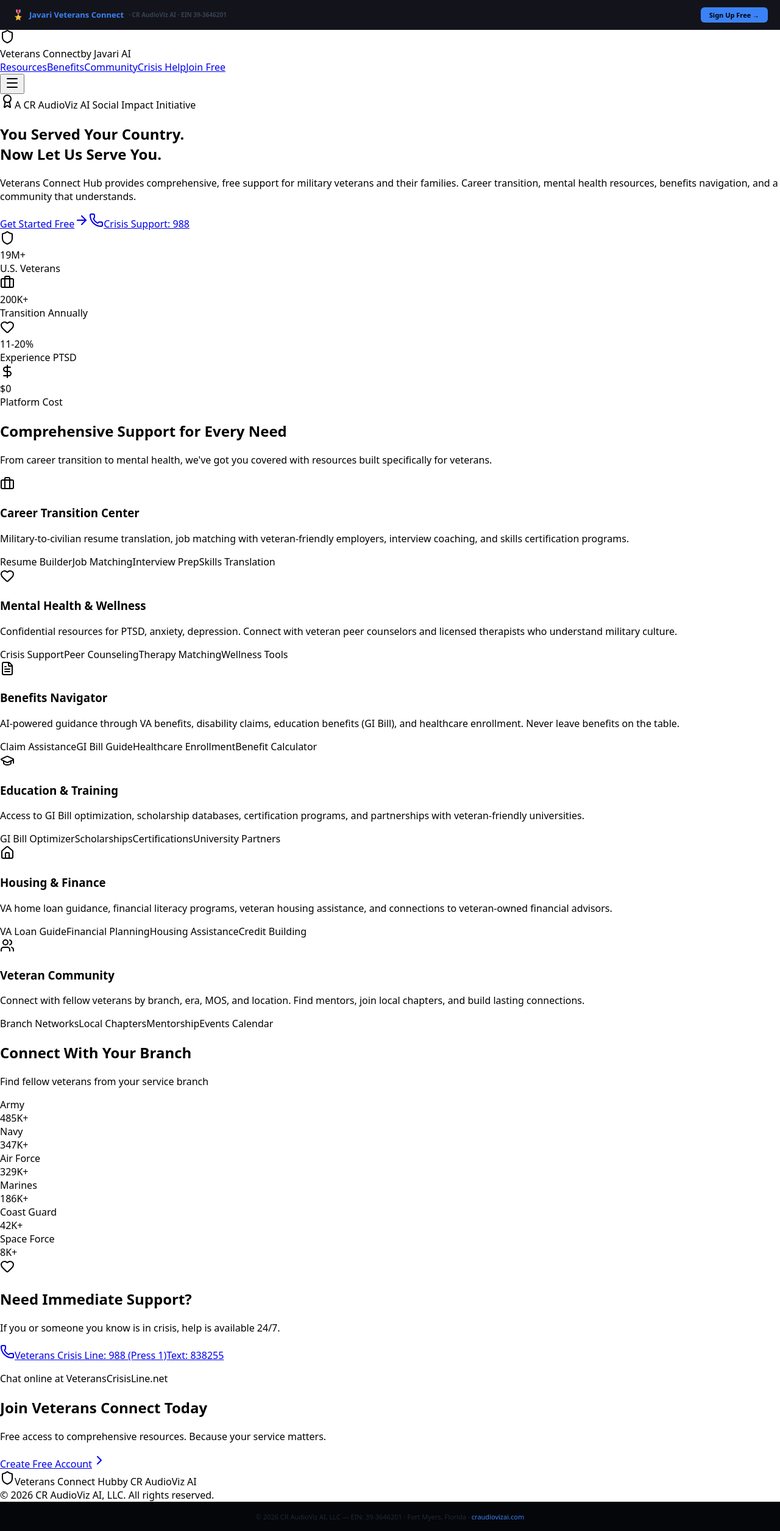
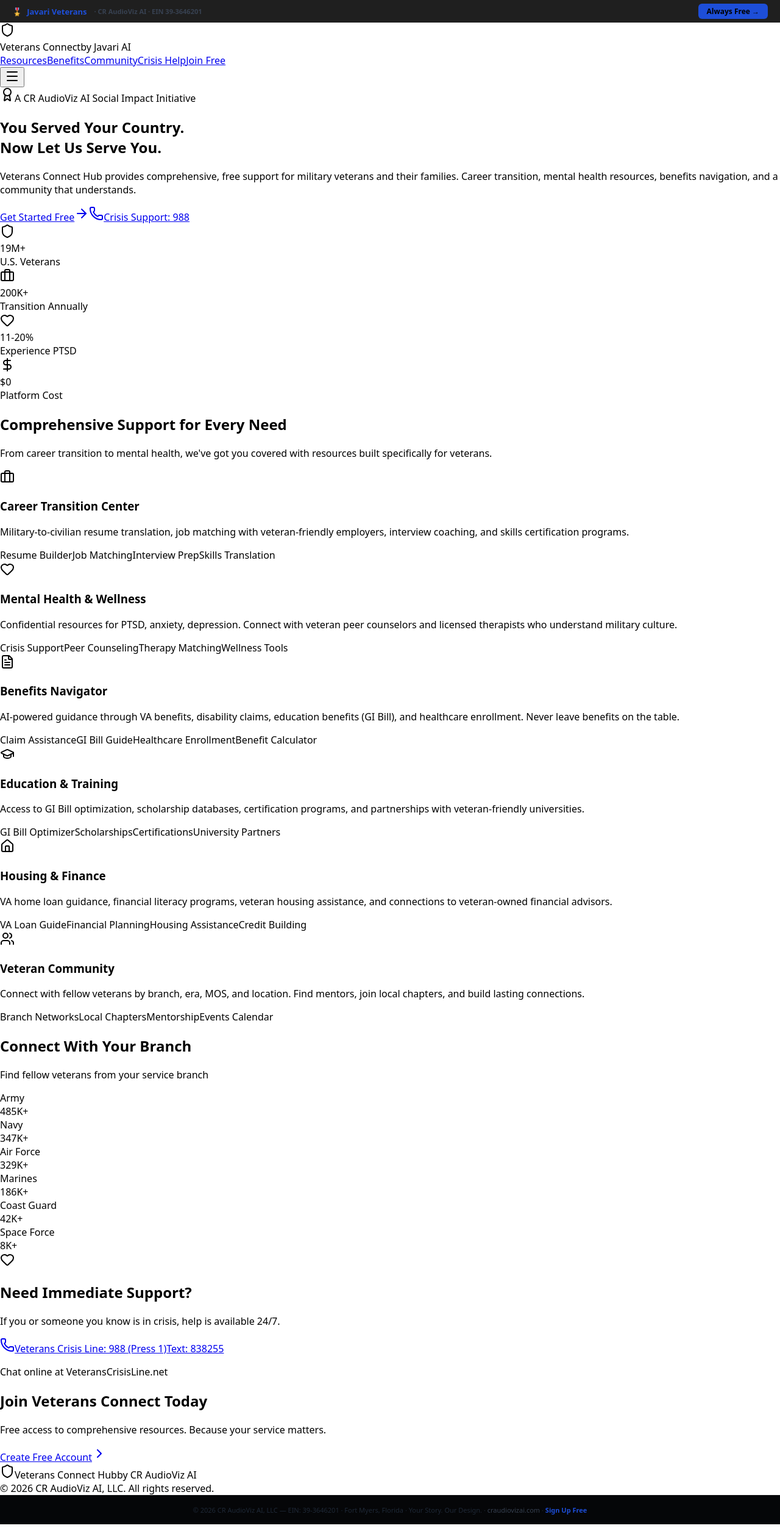
Before and after one commit to CR-AudioViz-AI/javari-veterans-connect, a Next.js app: page / in a window 1280 px wide. Shown: the whole page at 61% size. Built offline with nearby package versions, Linux system fonts and the light colour scheme.

Commit message:
brand: server-rendered layout — EIN 39-3646201, CTA, metadata [javari-veterans-connect]

```diff
--- a/app/layout.tsx
+++ b/app/layout.tsx
@@ -1,30 +1,33 @@
-// app/layout.tsx — javari-veterans-connect
-// Universal brand shell — EIN, auth CTA, metadata
-// CR AudioViz AI · EIN 39-3646201 · May 2026
+// app/layout.tsx — server-rendered brand shell
+// CR AudioViz AI · EIN: 39-3646201 · May 2026
 import type { Metadata } from 'next'
 export const dynamic = 'force-dynamic'
 export const metadata: Metadata = {
-  title: 'Javari Veterans Connect',
-  description: 'Javari Veterans Connect — powered by Javari AI on the CR AudioViz AI platform',
-  openGraph: { title: 'Javari Veterans Connect', type: 'website' },
+  title: 'Javari Veterans',
+  description: 'AI tools for veterans — benefits navigation, career transition, peer support. Always free.',
+  openGraph: { title: 'Javari Veterans', description: 'AI tools for veterans — benefits navigation, career transition, peer support. Always free.', type: 'website' },
 }
 export default function RootLayout({ children }: { children: React.ReactNode }) {
   return (
     <html lang="en">
-      <body style={{ margin: 0, padding: 0, fontFamily: 'system-ui,sans-serif' }}>
-        <div style={{ background: 'rgba(7,8,15,0.95)', backdropFilter: 'blur(8px)', height: 48, display: 'flex', alignItems: 'center', justifyContent: 'space-between', padding: '0 20px', position: 'fixed', top: 0, left: 0, right: 0, zIndex: 200, borderBottom: '1px solid rgba(99,102,241,0.12)' }}>
-          <a href="https://craudiovizai.com" style={{ color: '#fff', textDecoration: 'none', fontWeight: 700, fontSize: 13, display: 'flex', alignItems: 'center', gap: 8 }}>
-            <span style={{ fontSize: 16 }}>🎖️</span>
-            <span style={{ color: '#3b82f6' }}>Javari Veterans Connect</span>
-            <span style={{ color: '#374151', fontSize: 10 }}>· CR AudioViz AI · EIN 39-3646201</span>
+      <body style={{ margin: 0, padding: 0, fontFamily: 'system-ui, sans-serif' }}>
+        <div style={{ background: 'rgba(0,0,0,0.88)', backdropFilter: 'blur(8px)', padding: '6px 20px', display: 'flex', alignItems: 'center', justifyContent: 'space-between', position: 'relative', zIndex: 200 }}>
+          <a href="https://craudiovizai.com" style={{ display: 'flex', alignItems: 'center', gap: 8, textDecoration: 'none', color: '#fff', fontSize: 13, fontWeight: 600 }}>
+            <span>🎖️</span>
+            <span style={{ color: '#1d4ed8' }}>Javari Veterans</span>
+            <span style={{ color: '#374151', fontSize: 11, marginLeft: 4 }}>· CR AudioViz AI · EIN 39-3646201</span>
           </a>
-          <a href="https://craudiovizai.com/auth/signup" style={{ background: '#3b82f6', color: '#000', borderRadius: 6, padding: '5px 14px', fontSize: 11, fontWeight: 700, textDecoration: 'none' }}>Sign Up Free →</a>
+          <a href="https://craudiovizai.com/auth/signup" style={{ background: '#1d4ed8', color: '#000', borderRadius: 6, padding: '4px 14px', fontSize: 12, fontWeight: 700, textDecoration: 'none' }}>
+            Always Free →
+          </a>
         </div>
-        <div style={{ paddingTop: 48 }}>{children}</div>
-        <footer style={{ background: '#050609', borderTop: '1px solid rgba(255,255,255,0.04)', padding: '16px 20px', textAlign: 'center' }}>
-          <p style={{ color: '#1f2937', fontSize: 11, margin: 0 }}>
-            © 2026 CR AudioViz AI, LLC — EIN: 39-3646201 · Fort Myers, Florida ·{' '}
-            <a href="https://craudiovizai.com" style={{ color: '#3b82f6', textDecoration: 'none' }}>craudiovizai.com</a>
+        {children}
+        <footer style={{ background: '#050608', borderTop: '1px solid rgba(255,255,255,0.05)', padding: '16px 24px', textAlign: 'center' }}>
+          <p style={{ color: '#1f2937', fontSize: 11, margin: 0, fontFamily: 'system-ui' }}>
+            © 2026 CR AudioViz AI, LLC — EIN: 39-3646201 · Fort Myers, Florida · Your Story. Our Design. ·{' '}
+            <a href="https://craudiovizai.com" style={{ color: '#374151', textDecoration: 'none' }}>craudiovizai.com</a>
+            {' '}·{' '}
+            <a href="https://craudiovizai.com/auth/signup" style={{ color: '#1d4ed8', textDecoration: 'none', fontWeight: 600 }}>Sign Up Free</a>
           </p>
         </footer>
       </body>
```
